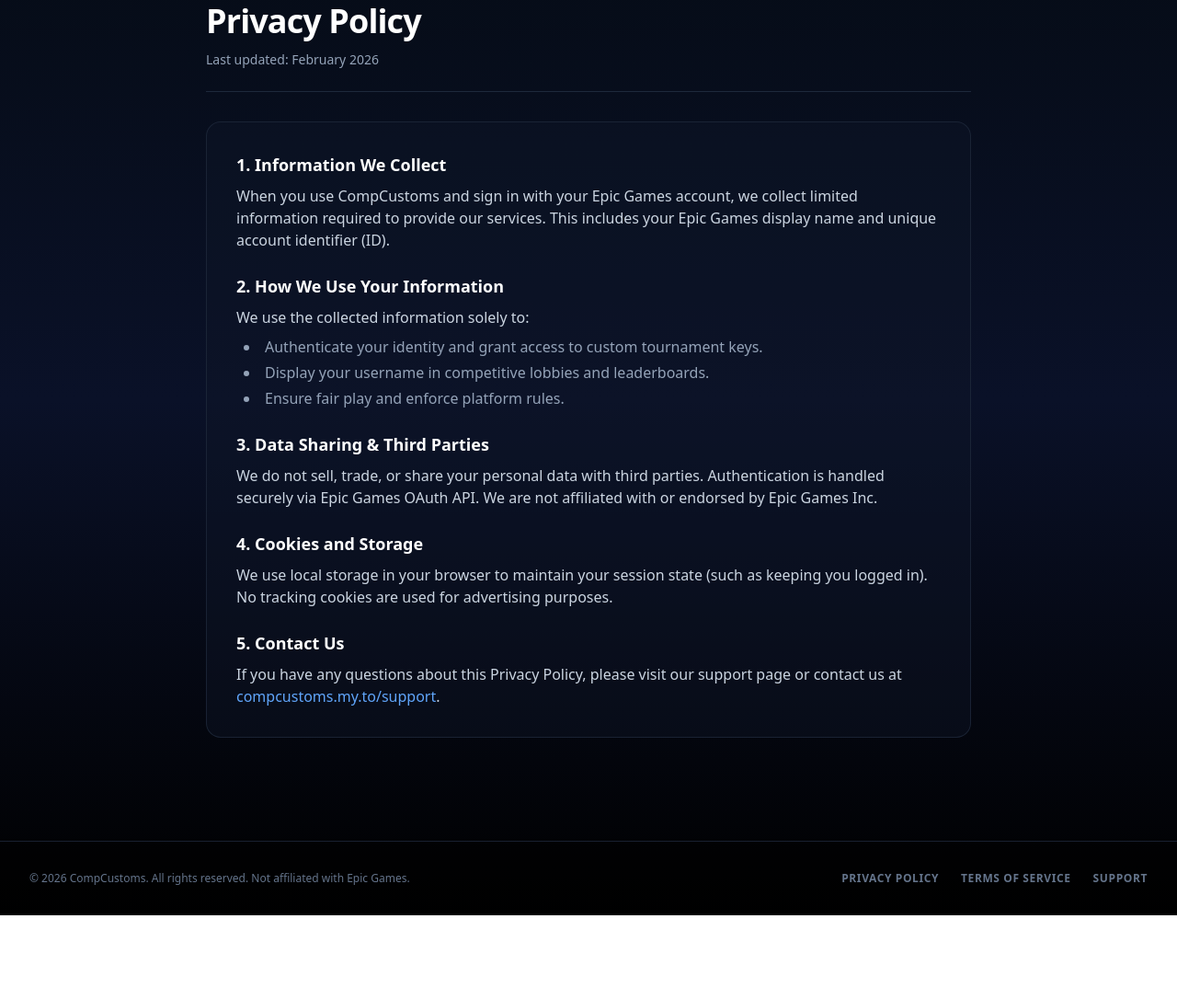
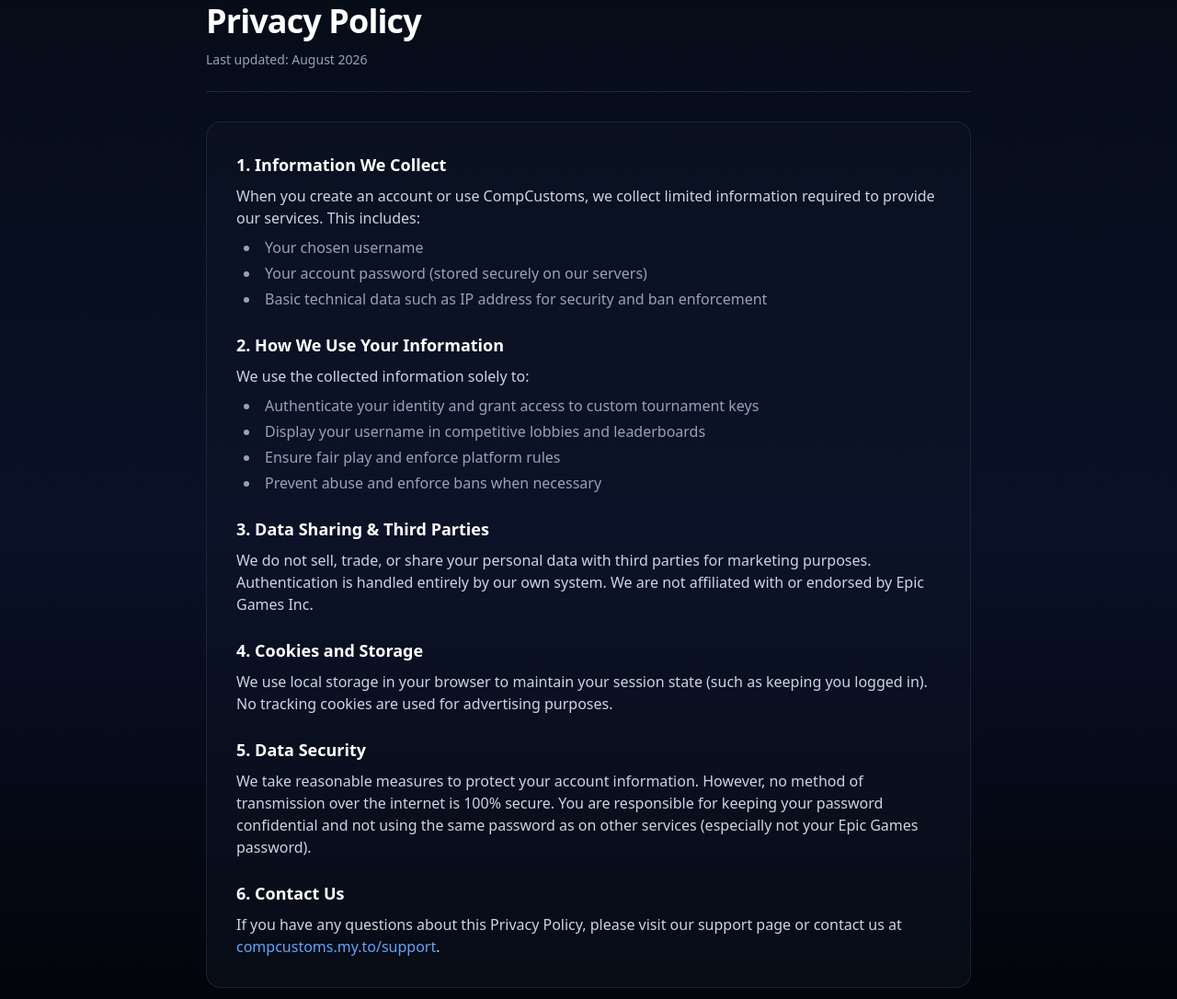
Before and after one commit to pekkakissa710-lab/CompCustoms, a website: page privacy.html in a window 1280 px wide. Shown: the part 126-1212 px from the top of the page at 92% size. Before the commit the page ends 1121 px from the top, so only its background shows below. Drawn offline with nearby package versions, Linux system fonts and the light colour scheme.

Commit message:
Revise privacy policy details and update date
Updated the privacy policy to reflect new information collection practices, data usage, and security measures.

```diff
--- a/privacy.html
+++ b/privacy.html
@@ -50,28 +50,34 @@
     <main class="max-w-4xl mx-auto px-4 sm:px-6 lg:px-8 py-12 w-full space-y-8">
         <div class="space-y-3 border-b border-slate-800 pb-6">
             <h1 class="text-3xl sm:text-4xl font-black text-white tracking-tight">Privacy Policy</h1>
-            <p class="text-sm text-slate-400">Last updated: February 2026</p>
+            <p class="text-sm text-slate-400">Last updated: August 2026</p>
         </div>
 
         <div class="space-y-6 text-slate-300 text-sm sm:text-base leading-relaxed bg-slate-900/40 border border-slate-800/80 p-6 sm:p-8 rounded-2xl">
             <section class="space-y-2">
                 <h2 class="text-lg font-bold text-white">1. Information We Collect</h2>
-                <p>When you use CompCustoms and sign in with your Epic Games account, we collect limited information required to provide our services. This includes your Epic Games display name and unique account identifier (ID).</p>
+                <p>When you create an account or use CompCustoms, we collect limited information required to provide our services. This includes:</p>
+                <ul class="list-disc list-inside space-y-1 text-slate-400 pl-2">
+                    <li>Your chosen username</li>
+                    <li>Your account password (stored securely on our servers)</li>
+                    <li>Basic technical data such as IP address for security and ban enforcement</li>
+                </ul>
             </section>
 
             <section class="space-y-2">
                 <h2 class="text-lg font-bold text-white">2. How We Use Your Information</h2>
                 <p>We use the collected information solely to:</p>
                 <ul class="list-disc list-inside space-y-1 text-slate-400 pl-2">
-                    <li>Authenticate your identity and grant access to custom tournament keys.</li>
-                    <li>Display your username in competitive lobbies and leaderboards.</li>
-                    <li>Ensure fair play and enforce platform rules.</li>
+                    <li>Authenticate your identity and grant access to custom tournament keys</li>
+                    <li>Display your username in competitive lobbies and leaderboards</li>
+                    <li>Ensure fair play and enforce platform rules</li>
+                    <li>Prevent abuse and enforce bans when necessary</li>
                 </ul>
             </section>
 
             <section class="space-y-2">
                 <h2 class="text-lg font-bold text-white">3. Data Sharing & Third Parties</h2>
-                <p>We do not sell, trade, or share your personal data with third parties. Authentication is handled securely via Epic Games OAuth API. We are not affiliated with or endorsed by Epic Games Inc.</p>
+                <p>We do not sell, trade, or share your personal data with third parties for marketing purposes. Authentication is handled entirely by our own system. We are not affiliated with or endorsed by Epic Games Inc.</p>
             </section>
 
             <section class="space-y-2">
@@ -80,7 +86,12 @@
             </section>
 
             <section class="space-y-2">
-                <h2 class="text-lg font-bold text-white">5. Contact Us</h2>
+                <h2 class="text-lg font-bold text-white">5. Data Security</h2>
+                <p>We take reasonable measures to protect your account information. However, no method of transmission over the internet is 100% secure. You are responsible for keeping your password confidential and not using the same password as on other services (especially not your Epic Games password).</p>
+            </section>
+
+            <section class="space-y-2">
+                <h2 class="text-lg font-bold text-white">6. Contact Us</h2>
                 <p>If you have any questions about this Privacy Policy, please visit our support page or contact us at <a href="https://compcustoms.my.to/support" class="text-blue-400 hover:underline">compcustoms.my.to/support</a>.</p>
             </section>
         </div>
```
